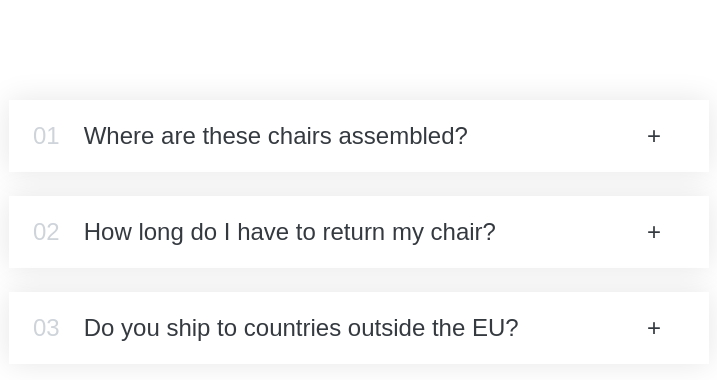
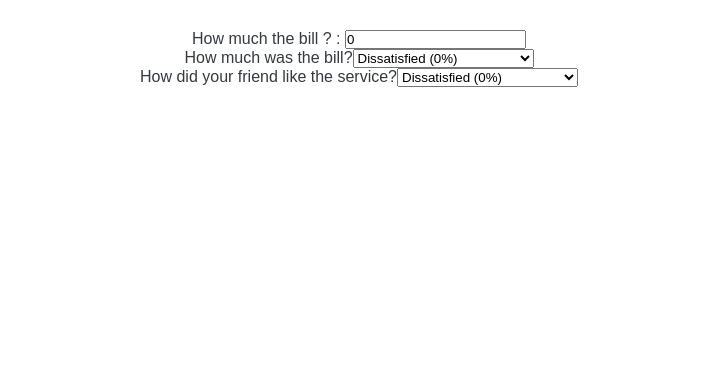
Before and after one commit to AjaxMhdy-17/react-basics, a React (Vite) app: page / in a window 1280 px wide. Shown: the top 380 px of the page, without its empty margins (281-998 px from the left). Built offline with nearby package versions, Linux system fonts and the light colour scheme.

Commit message:
tip calc simple

```diff
--- a/src/App.jsx
+++ b/src/App.jsx
@@ -1,64 +1,95 @@
 import { useState } from "react";
 import "../src/App.css";
 
-const faqs = [
-  {
-    title: "Where are these chairs assembled?",
-    text: "Lorem ipsum dolor sit amet consectetur, adipisicing elit. Accusantium, quaerat temporibus quas dolore provident nisi ut aliquid ratione beatae sequi aspernatur veniam repellendus.",
-  },
-  {
-    title: "How long do I have to return my chair?",
-    text: "Pariatur recusandae dignissimos fuga voluptas unde optio nesciunt commodi beatae, explicabo natus.",
-  },
-  {
-    title: "Do you ship to countries outside the EU?",
-    text: "Excepturi velit laborum, perspiciatis nemo perferendis reiciendis aliquam possimus dolor sed! Dolore laborum ducimus veritatis facere molestias!",
-  },
-];
-
 function App() {
   return (
-    <main className="app">
-      <Accordion data={faqs} />
+    <main style={{ textAlign: "center", marginTop: "30px" }}>
+      <TipCalculator />
     </main>
   );
 }
 
-function Accordion({ data }) {
-  const [curOpen, setCurOpen] = useState(null);
+const TipCalculator = () => {
+  const [bill, setBill] = useState(0);
+  const [percentage1, setPercentage1] = useState(0);
+  const [percentage2, setPercentage2] = useState(0);
+
+  const tip1 = bill * (percentage1 / 100);
+  const tip2 = bill * (percentage2 / 100);
+  const tip = (tip1 + tip2) / 2;
+
+  const setReset = () => {
+    setBill("");
+    setPercentage1(0);
+    setPercentage2(0);
+  };
 
   return (
-    <div className="accordion">
-      {data.map((item, idx) => (
-        <AccordionItem
-          key={idx}
-          title={item.title}
-          text={item.text}
-          num={idx}
-          curOpen={curOpen}
-          setCurOpen={setCurOpen}
+    <div>
+      <BillInput bill={bill} setBill={setBill} />
+
+      <div>
+        <label>How much was the bill?</label>
+        <select
+          value={percentage1}
+          onChange={(e) => setPercentage1(e.target.value)}
+        >
+          <option value="0">Dissatisfied (0%)</option>
+          <option value="5">It was okay (5%)</option>
+          <option value="10">It was good (10%)</option>
+          <option value="20">Absolutely amazing! (20%)</option>
+        </select>
+      </div>
+
+      <div>
+        <label>How did your friend like the service?</label>
+        <select
+          value={percentage2}
+          onChange={(e) => setPercentage2(e.target.value)}
+        >
+          <option value="0">Dissatisfied (0%)</option>
+          <option value="5">It was okay (5%)</option>
+          <option value="10">It was good (10%)</option>
+          <option value="20">Absolutely amazing! (20%)</option>
+        </select>
+      </div>
+
+      <div style={{ marginTop: "20px" }}>
+        {bill > 0 && <Output bill={bill} tip={tip} setReset={setReset} />}
+      </div>
+    </div>
+  );
+};
+
+function BillInput({ bill, setBill }) {
+  return (
+    <div>
+      <span>How much the bill ? : </span>
+      <span>
+        <input
+          type="text"
+          placeholder="Bill Value"
+          value={bill}
+          onChange={(e) => setBill(e.target.value)}
         />
-      ))}
+      </span>
     </div>
   );
 }
 
-function AccordionItem({ title, text, num, curOpen , setCurOpen }) {
-
-  const isOpen = num === curOpen;
-
-  const toggleIsOpen = () => {
-    setCurOpen((isOpen) => isOpen == true ? null : num);
-  };
-
+function Output({ bill, tip, setReset }) {
   return (
-    <div className={`item ${isOpen && "open"}`} onClick={toggleIsOpen}>
-      <p className="number">{num <= 9 ? `0${num + 1}` : num}</p>
-      <p className="title">{title}</p>
-      <p className="icon">{isOpen ? "-" : "+"}</p>
-      {isOpen && <div className="content-box">{text}</div>}
-    </div>
+    <>
+      <h3>
+        You pay {parseFloat(bill) + parseFloat(tip)} ({bill} + {tip} tip)
+      </h3>
+      <Reset setReset={setReset} />
+    </>
   );
 }
 
+function Reset({ setReset }) {
+  return <button onClick={setReset}>Reset</button>;
+}
+
 export default App;
```
